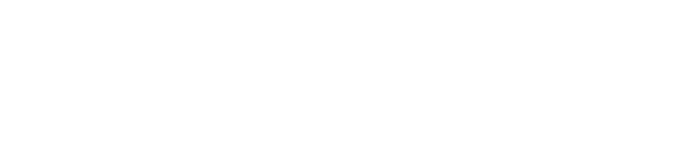
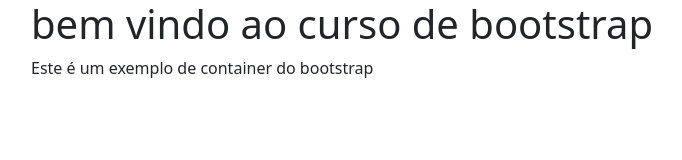
Before and after one commit to oTalDoMagalas/Bootstrap_Intro_Gustavo, a plain HTML site: page ex1_instalacao-cdn/ex1.html in a window 1280 px wide. Shown: the whole page, without its empty margins (51-733 px from the left). Drawn offline with nearby package versions, Linux system fonts and the light colour scheme.

Commit message:
Teste de instalação do bootstrap

```diff
--- a/ex1_instalacao-cdn/ex1.html
+++ b/ex1_instalacao-cdn/ex1.html
@@ -4,13 +4,16 @@
     <meta charset="UTF-8">
     <meta name="viewport" content="width=device-width, initial-scale=1.0">
     <title>Introdução ao Bootstrap</title>
-
+    <link href="https://cdn.jsdelivr.net/npm/bootstrap@5.3.3/dist/css/bootstrap.min.css" rel="stylesheet" integrity="sha384-QWTKZyjpPEjISv5WaRU9OFeRpok6YctnYmDr5pNlyT2bRjXh0JMhjY6hW+ALEwIH" crossorigin="anonymous">
     <!-- 1ª Digitação (Aqui) -->
-
+        <div class="container">
+            <h1>bem vindo ao curso de bootstrap</h1>
+            <p>Este é um exemplo de container do bootstrap</p>
+        </div>
 </head>
 <body>
 
-    <!-- 2ª Digitação (Aqui) -->
+    <script src="https://cdn.jsdelivr.net/npm/bootstrap@5.3.3/dist/js/bootstrap.bundle.min.js" integrity="sha384-YvpcrYf0tY3lHB60NNkmXc5s9fDVZLESaAA55NDzOxhy9GkcIdslK1eN7N6jIeHz" crossorigin="anonymous"></script>
 
 </body>
 </html>
```
Also changed, not shown: ex1b__instalacao_npm/index.html (+7 -0 lines), ex1b__instalacao_npm/package.json (added, +15 -0 lines), 1 other file.
